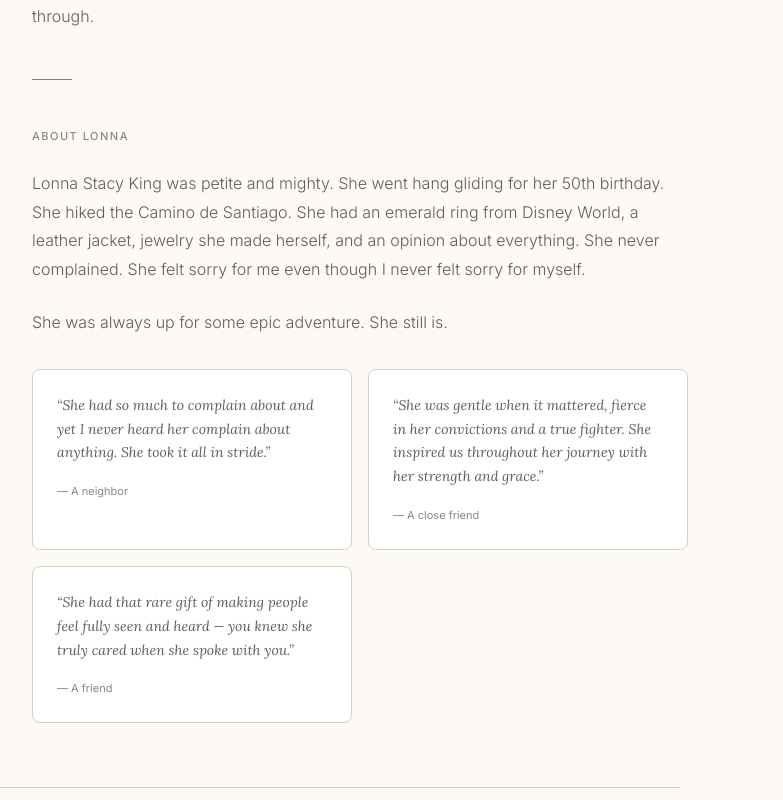
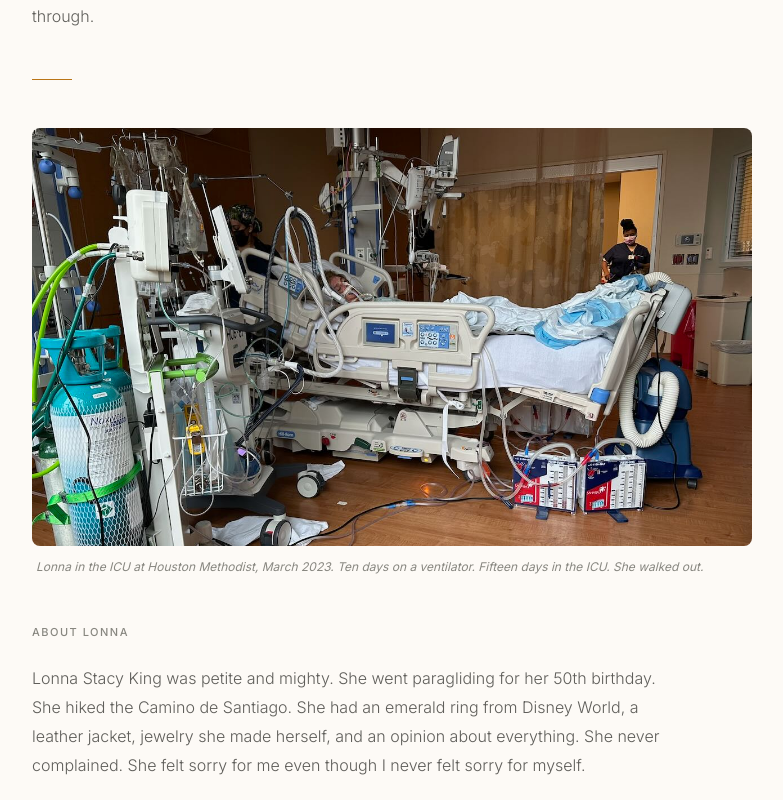
Before and after one commit to caseywsj/caregivertrap, a Next.js app: page /about in a window 1280 px wide. Shown: the part 880-1680 px from the top of the page, without its empty margins (90-873 px from the left). Built offline with nearby package versions, Linux system fonts and the light colour scheme.

Commit message:
Add Lonna ICU Mission Control photo to About page

```diff
--- a/app/about/page.tsx
+++ b/app/about/page.tsx
@@ -1,6 +1,7 @@
 import Nav from "../../components/Nav";
 import Footer from "../../components/Footer";
 import JoinCTA from "../../components/JoinCTA";
+import Image from "next/image";
 
 export default function About() {
   return (
@@ -33,12 +34,27 @@ export default function About() {
 
         <div style={{ width: "40px", height: "1.5px", background: "#BA7517", margin: "0 0 3rem 2rem" }} />
 
+        <section style={{ padding: "0 2rem 3rem" }}>
+          <div style={{ position: "relative", width: "100%", maxWidth: "720px", borderRadius: "8px", overflow: "hidden" }}>
+            <Image
+              src="/lonna-mission-control.jpeg"
+              alt="Lonna in the ICU at Houston Methodist after her double lung transplant — Mission Control"
+              width={1200}
+              height={800}
+              style={{ width: "100%", height: "auto", display: "block" }}
+            />
+          </div>
+          <p style={{ fontSize: "12px", color: "#888780", fontStyle: "italic", marginTop: "0.75rem", paddingLeft: "0.25rem" }}>
+            Lonna in the ICU at Houston Methodist, March 2023. Ten days on a ventilator. Fifteen days in the ICU. She walked out.
+          </p>
+        </section>
+
         <section style={{ padding: "0 2rem 4rem", maxWidth: "720px" }}>
           <p style={{ fontSize: "11px", letterSpacing: "1.5px", textTransform: "uppercase" as const, color: "#888780", marginBottom: "1.5rem", fontWeight: 500 }}>
             About Lonna
           </p>
           <p style={{ fontSize: "16px", lineHeight: 1.8, color: "#5F5E5A", fontWeight: 300, marginBottom: "1.5rem" }}>
-            Lonna Stacy King was petite and mighty. She went hang gliding for her 50th birthday. She hiked the Camino de Santiago. She had an emerald ring from Disney World, a leather jacket, jewelry she made herself, and an opinion about everything. She never complained. She felt sorry for me even though I never felt sorry for myself.
+            Lonna Stacy King was petite and mighty. She went paragliding for her 50th birthday. She hiked the Camino de Santiago. She had an emerald ring from Disney World, a leather jacket, jewelry she made herself, and an opinion about everything. She never complained. She felt sorry for me even though I never felt sorry for myself.
           </p>
           <p style={{ fontSize: "16px", lineHeight: 1.8, color: "#5F5E5A", fontWeight: 300, marginBottom: "2rem" }}>
             She was always up for some epic adventure. She still is.
```
Also changed, not shown: public/lonna-mission-control.jpeg (added).
